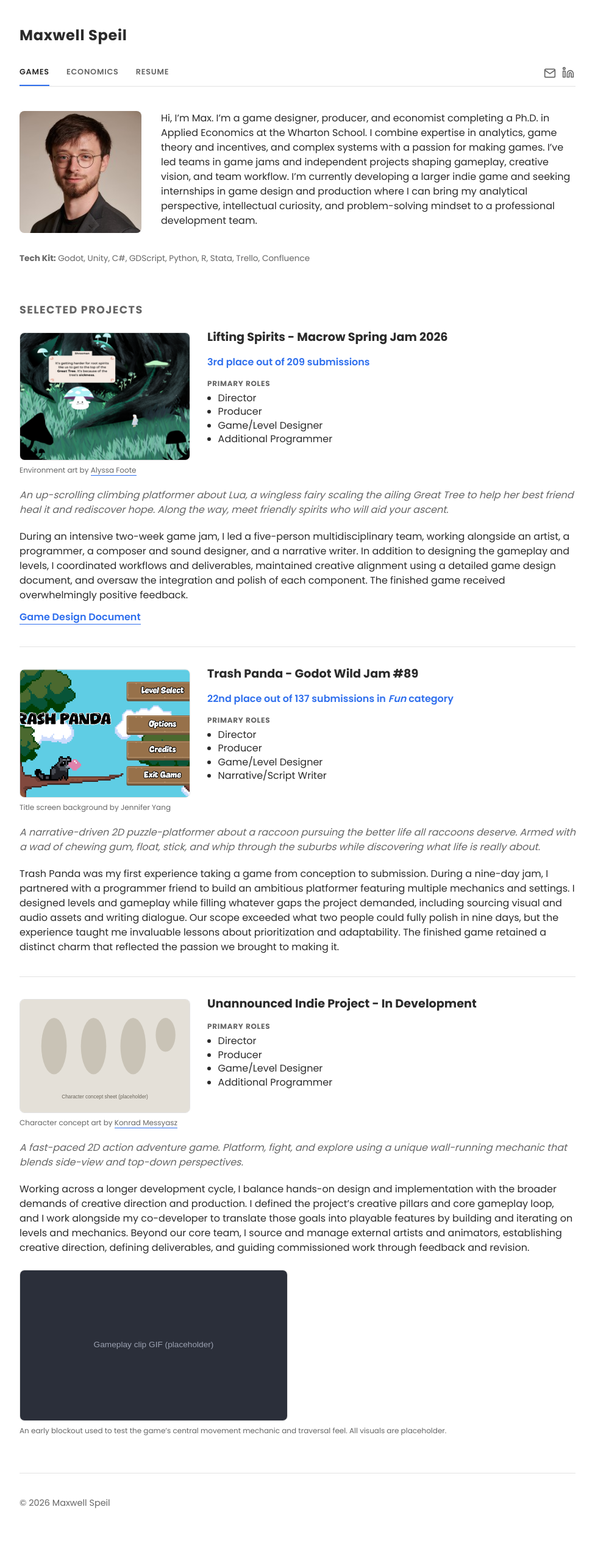
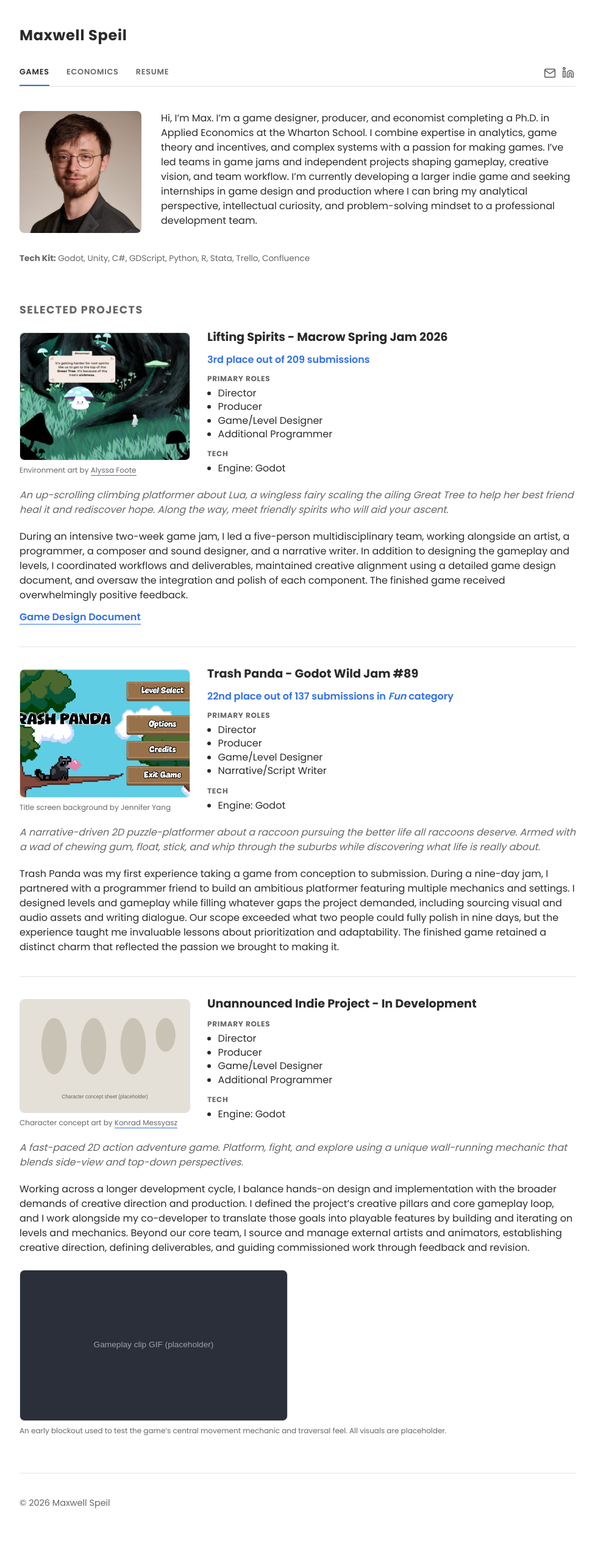
Before and after one commit to mspeil/mspeil.github.io, a Jekyll site: the page built from index.html, in a window 1280 px wide. Shown: the whole page at 61% size, without its empty margins (152-1128 px from the left). Built offline with Jekyll 4.4.1, drawn with Linux system fonts in a browser that asks for light colours.

Commit message:
Add a Tech group with "Engine: Godot" to each project card
Renders as a small labeled list under Primary Roles so roles and tech
stay separate and more tech bullets can be added later. Trimmed 4px
from the title and result spacing so the taller text column doesn't
reintroduce the extra gap above the italic description.

Co-Authored-By: Claude Sonnet 5 <noreply@anthropic.com>

```diff
--- a/_data/projects.yml
+++ b/_data/projects.yml
@@ -22,6 +22,8 @@
     - Producer
     - Game/Level Designer
     - Additional Programmer
+  tech:
+    - "Engine: Godot"
   description: >
     An up-scrolling climbing platformer about Lua, a wingless fairy scaling the ailing Great Tree to help
     her best friend heal it and rediscover hope. Along the way, meet friendly spirits who will aid
@@ -47,6 +49,8 @@
     - Producer
     - Game/Level Designer
     - Narrative/Script Writer
+  tech:
+    - "Engine: Godot"
   description: >
     A narrative-driven 2D puzzle-platformer about a raccoon pursuing the better life all raccoons
     deserve. Armed with a wad of chewing gum, float, stick, and whip through the suburbs while
@@ -69,6 +73,8 @@
     - Producer
     - Game/Level Designer
     - Additional Programmer
+  tech:
+    - "Engine: Godot"
   image_credit:
     text: "Character concept art by"
     name: "Konrad Messyasz"
--- a/assets/css/style.css
+++ b/assets/css/style.css
@@ -245,7 +245,7 @@ header.site-header h1 {
 }
 
 .project-info h3 {
-  margin: 0 0 14px;
+  margin: 0 0 10px;
   font-size: 1.2rem;
 }
 
@@ -260,6 +260,10 @@ header.site-header h1 {
 
 .roles {
   margin-bottom: 12px;
+}
+
+.project-info .roles:last-child {
+  margin-bottom: 0;
 }
 
 .roles-label {
@@ -291,7 +295,7 @@ header.site-header h1 {
   margin: 20px 0 0;
 }
 .project-info .result {
-  margin: 0 0 14px;
+  margin: 0 0 10px;
   font-weight: 600;
   color: var(--accent);
 }
--- a/index.html
+++ b/index.html
@@ -57,6 +57,17 @@ nav: games
             </ul>
           </div>
           {% endif %}
+
+          {% if project.tech %}
+          <div class="roles tech-details">
+            <span class="roles-label">Tech</span>
+            <ul>
+              {% for item in project.tech %}
+              <li>{{ item }}</li>
+              {% endfor %}
+            </ul>
+          </div>
+          {% endif %}
         </div>
       </div>
 
```
